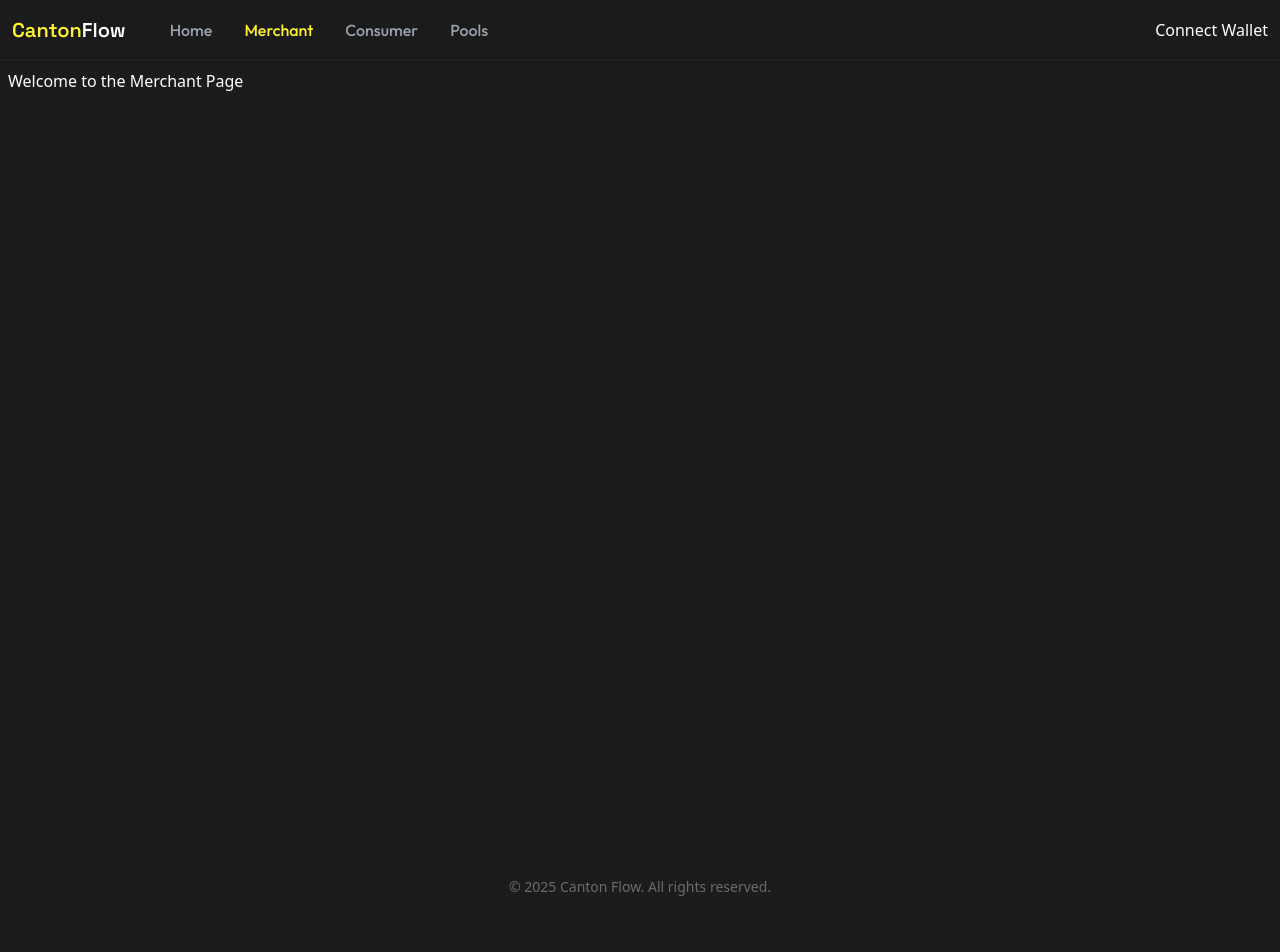
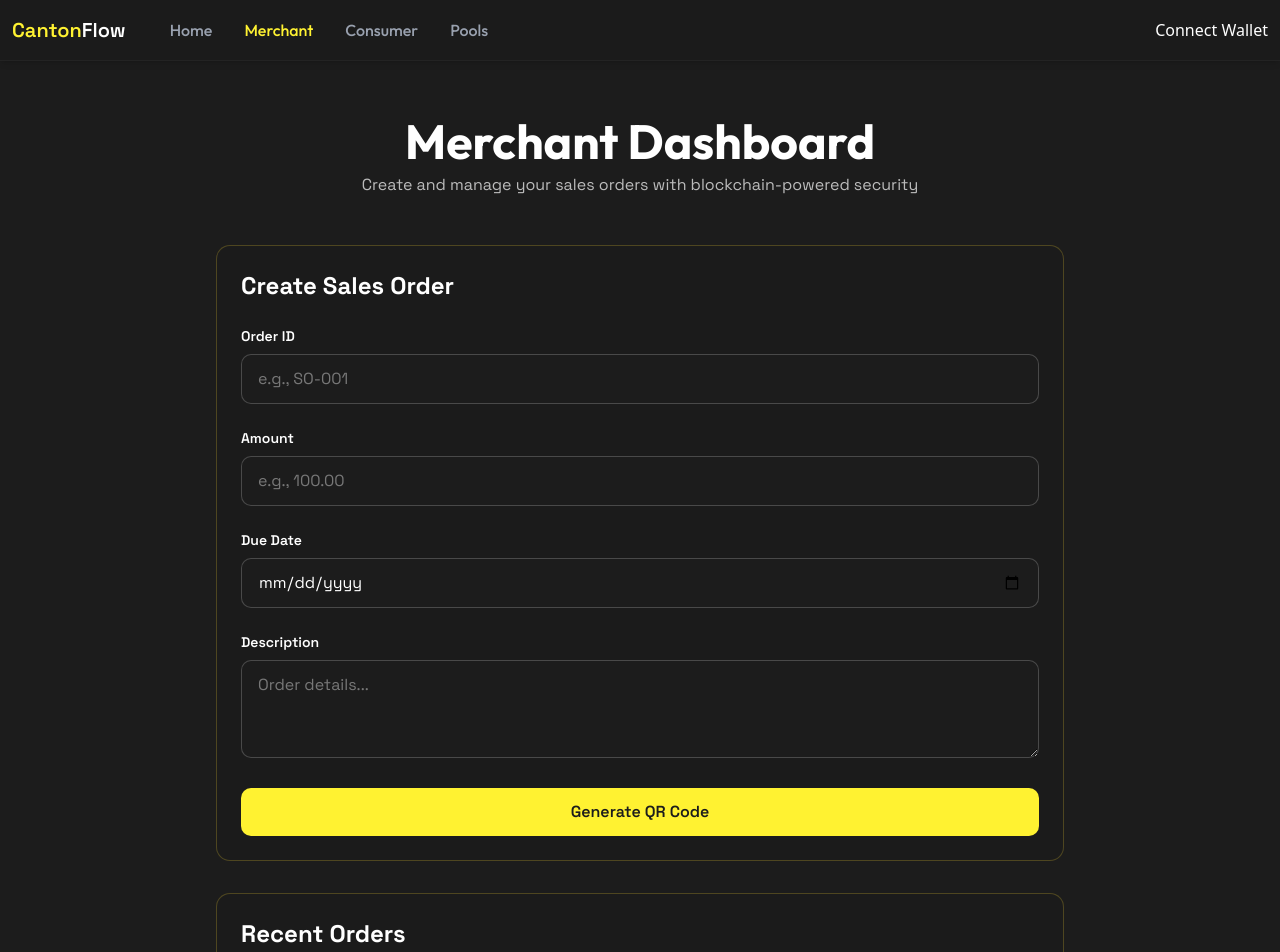
Before and after one commit to pranavcpawar/canton-flow, a Next.js app: page /merchant in a window 1280 px wide. Shown: the top 952 px of the page. Before the commit the page ends 913 px from the top, so only its background shows below. Built offline with nearby package versions, Linux system fonts and the light colour scheme.

Commit message:
add sales order form to merchant

```diff
--- a/src/app/merchant/page.tsx
+++ b/src/app/merchant/page.tsx
@@ -1,7 +1,156 @@
+"use client";
+
+import { useState } from "react";
+
 export default function Merchant() {
+  const [formData, setFormData] = useState({
+    orderId: "",
+    amount: "",
+    dueDate: "",
+    description: "",
+  });
+
+  const handleInputChange = (e: React.ChangeEvent<HTMLInputElement | HTMLTextAreaElement>) => {
+    setFormData({
+      ...formData,
+      [e.target.name]: e.target.value,
+    });
+  };
+
+  const handleSubmit = (e: React.FormEvent) => {
+    e.preventDefault();
+    console.log("Creating order:", formData);
+    // Handle order creation
+  };
+
   return (
-    <main>
-      <h1>Welcome to the Merchant Page</h1>
-    </main>
+    <div className="w-full min-h-screen bg-background">
+      <div className="max-w-4xl mx-auto px-6 py-12">
+        {/* Header */}
+        <div className="mb-12 animate-fade-in flex items-center flex-col">
+          <h1 className="text-5xl font-bold text-foreground font-outfit mb-2">
+            Merchant Dashboard
+          </h1>
+          <p className="text-foreground/70 font-space-grotesk">
+            Create and manage your sales orders with blockchain-powered security
+          </p>
+        </div>
+
+        <div className="grid lg:grid-cols-1 gap-8">
+          {/* Create Sales Order Form */}
+          <div className="animate-fade-in" style={{ animationDelay: "0.1s" }}>
+            <div className="p-6 rounded-xl border border-primary/20 bg-background/5">
+              <h2 className="text-2xl font-bold text-foreground mb-6 font-space-grotesk">
+                Create Sales Order
+              </h2>
+              <form onSubmit={handleSubmit} className="space-y-6">
+                {/* Order ID */}
+                <div>
+                  <label
+                    htmlFor="orderId"
+                    className="block text-sm font-semibold text-foreground mb-2 font-space-grotesk"
+                  >
+                    Order ID
+                  </label>
+                  <input
+                    type="text"
+                    id="orderId"
+                    name="orderId"
+                    value={formData.orderId}
+                    onChange={handleInputChange}
+                    required
+                    placeholder="e.g., SO-001"
+                    className="w-full px-4 py-3 rounded-lg border border-foreground/20 bg-background text-foreground placeholder:text-foreground/40 focus:outline-none focus:border-primary focus:ring-2 focus:ring-primary/20 transition-all font-space-grotesk"
+                  />
+                </div>
+
+                {/* Amount */}
+                <div>
+                  <label
+                    htmlFor="amount"
+                    className="block text-sm font-semibold text-foreground mb-2 font-space-grotesk"
+                  >
+                    Amount
+                  </label>
+                  <input
+                    type="number"
+                    id="amount"
+                    name="amount"
+                    value={formData.amount}
+                    onChange={handleInputChange}
+                    required
+                    step="0.01"
+                    min="0"
+                    placeholder="e.g., 100.00"
+                    className="w-full px-4 py-3 rounded-lg border border-foreground/20 bg-background text-foreground placeholder:text-foreground/40 focus:outline-none focus:border-primary focus:ring-2 focus:ring-primary/20 transition-all font-space-grotesk"
+                  />
+                </div>
+
+                {/* Due Date */}
+                <div>
+                  <label
+                    htmlFor="dueDate"
+                    className="block text-sm font-semibold text-foreground mb-2 font-space-grotesk"
+                  >
+                    Due Date
+                  </label>
+                  <input
+                    type="date"
+                    id="dueDate"
+                    name="dueDate"
+                    value={formData.dueDate}
+                    onChange={handleInputChange}
+                    required
+                    className="w-full px-4 py-3 rounded-lg border border-foreground/20 bg-background text-foreground focus:outline-none focus:border-primary focus:ring-2 focus:ring-primary/20 transition-all font-space-grotesk"
+                  />
+                </div>
+
+                {/* Description */}
+                <div>
+                  <label
+                    htmlFor="description"
+                    className="block text-sm font-semibold text-foreground mb-2 font-space-grotesk"
+                  >
+                    Description
+                  </label>
+                  <textarea
+                    id="description"
+                    name="description"
+                    value={formData.description}
+                    onChange={handleInputChange}
+                    rows={3}
+                    placeholder="Order details..."
+                    className="w-full px-4 py-3 rounded-lg border border-foreground/20 bg-background text-foreground placeholder:text-foreground/40 focus:outline-none focus:border-primary focus:ring-2 focus:ring-primary/20 transition-all font-space-grotesk"
+                  />
+                </div>
+
+                <button
+                  type="submit"
+                  className="w-full py-3 rounded-lg bg-primary text-background font-semibold transition-all duration-300 hover:brightness-110 hover:shadow-lg hover:shadow-primary/20 font-space-grotesk"
+                >
+                  Generate QR Code
+                </button>
+              </form>
+            </div>
+          </div>
+
+          {/* Recent Orders */}
+          <div className="animate-fade-in" style={{ animationDelay: "0.2s" }}>
+            <div className="p-6 rounded-xl border border-primary/20 bg-background/5">
+              <h2 className="text-2xl font-bold text-foreground mb-6 font-space-grotesk">
+                Recent Orders
+              </h2>
+              <div className="text-center py-8">
+                <div className="text-4xl mb-3">📦</div>
+                <p className="text-foreground/60 font-space-grotesk">No orders yet</p>
+                <p className="text-sm text-foreground/50 mt-2 font-manrope">
+                  Create your first sales order to get started
+                </p>
+              </div>
+            </div>
+          </div>
+        </div>
+      </div>
+    </div>
   );
 }
```
